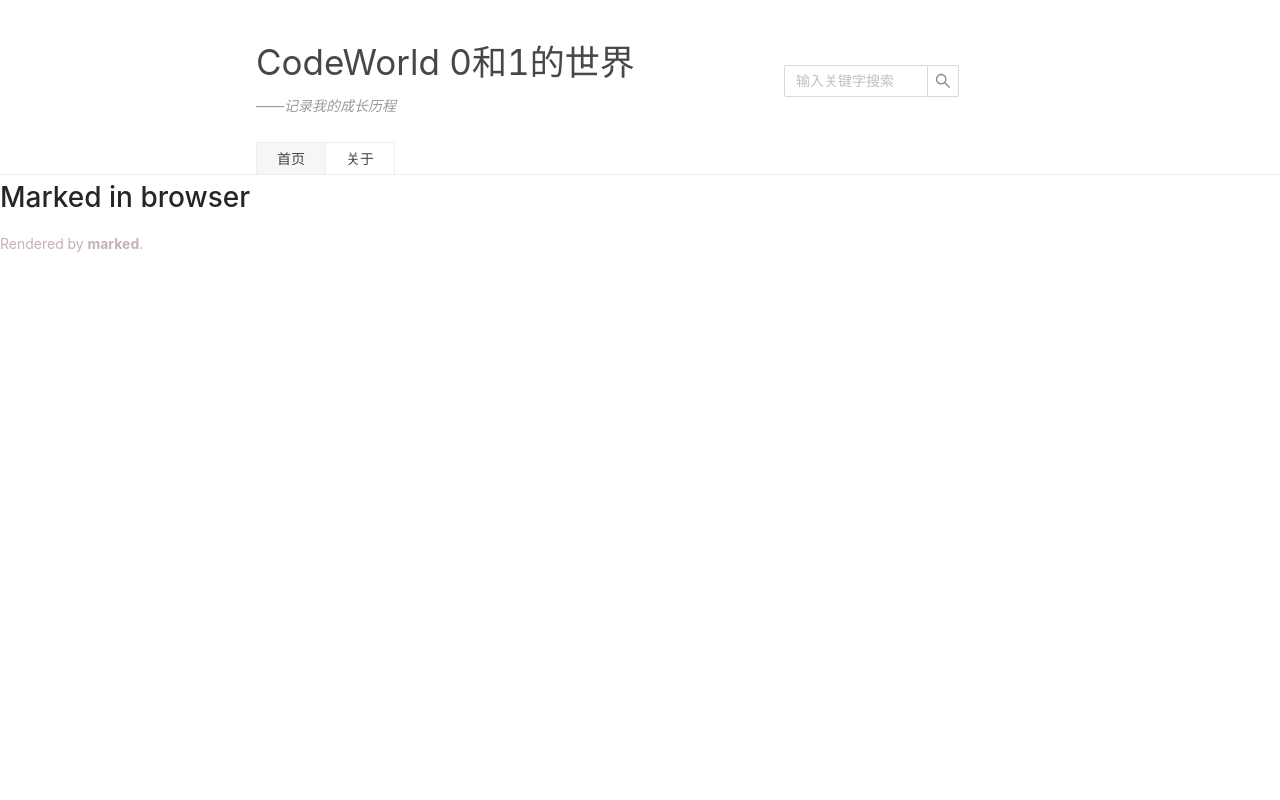
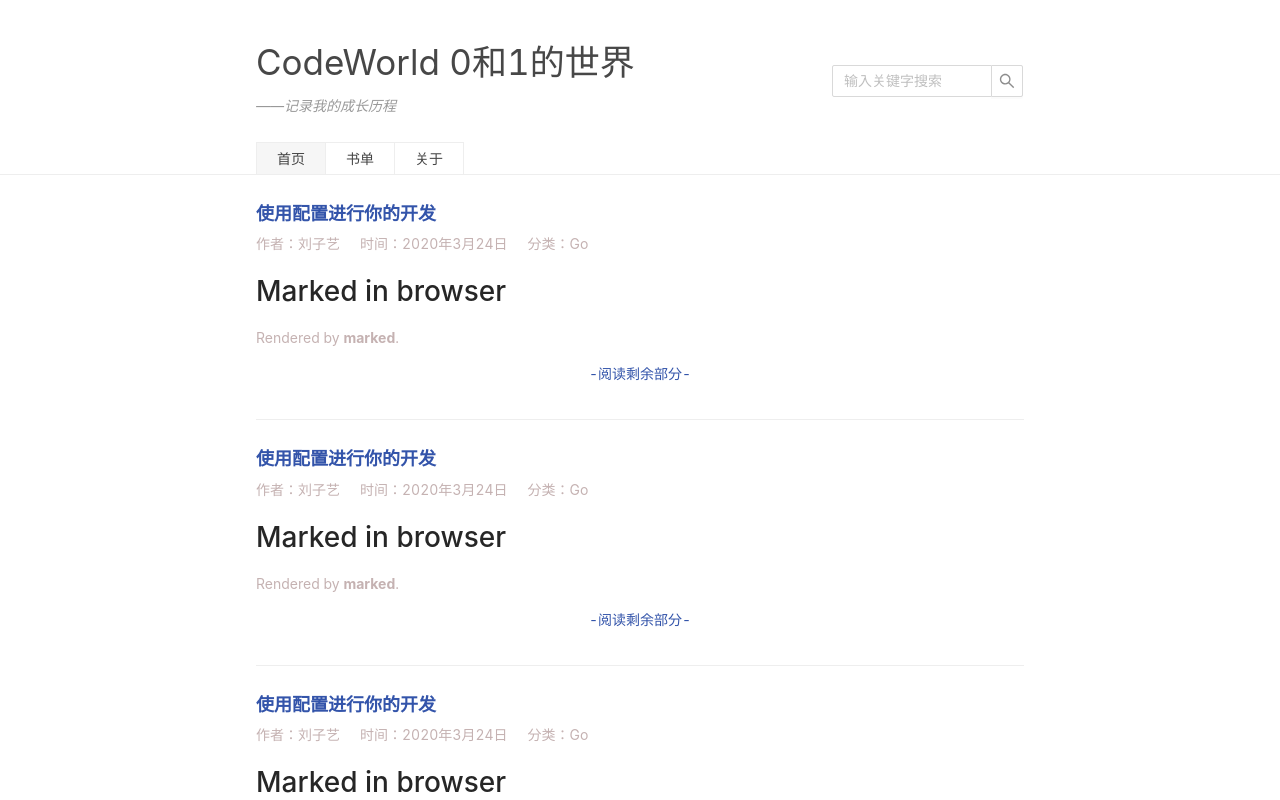
Before and after one commit to observerzy/blog-app, a React app: page / in a window 1280 px wide. Shown: the top 800 px of the page. Built offline with nearby package versions, Linux system fonts and the light colour scheme.

Commit message:
feat 添加文章组件

```diff
--- a/src/common/common.module.scss
+++ b/src/common/common.module.scss
@@ -1 +1,6 @@
 $red: red;
+$purple: #3354aa;
+
+@mixin borderBottom {
+  border-bottom: 1px solid #eee;
+}
--- /dev/null
+++ b/src/components/article/index.module.scss
@@ -0,0 +1,32 @@
+@import '../../common/common.module.scss';
+
+.article {
+  width: 60%;
+  display: inline-block;
+  margin-left: 20%;
+  padding: 15px 0 20px;
+  @include borderBottom;
+}
+.title {
+  color: $purple;
+  font-size: large;
+  font-weight: bold;
+  margin: 10px 0 5px 0;
+}
+.messageList {
+  display: flex;
+  padding: 0;
+  li {
+    list-style-type: none;
+    padding-right: 20px;
+  }
+}
+.content {
+  color: rgba($color: #c5b2b2, $alpha: 1);
+}
+.more {
+  text-align: center;
+  cursor: pointer;
+  color: $purple;
+  margin: 14px;
+}
--- /dev/null
+++ b/src/components/article/index.tsx
@@ -0,0 +1,38 @@
+import React from 'react';
+import style from './index.module.scss';
+import marked from 'marked';
+
+const Article: React.SFC = () => {
+  const markedRef = React.useRef<HTMLDivElement>(null);
+  React.useEffect(() => {
+    markedRef.current.innerHTML = marked(
+      '# Marked in browser\n\nRendered by **marked**.'
+    );
+  }, [markedRef]);
+  return (
+    <div className={style.article}>
+      <div className={style.title}>使用配置进行你的开发</div>
+      <div className={style.message}>
+        <ul className={style.messageList}>
+          <li>
+            <span>作者：</span>
+            <span>刘子艺</span>
+          </li>
+          <li>
+            <span>时间：</span>
+            <span>2020年3月24日</span>
+          </li>
+          <li>
+            <span>分类：</span>
+            <span>Go</span>
+          </li>
+        </ul>
+      </div>
+      <div className={style.contain}>
+        <div ref={markedRef} className={style.content}></div>
+      </div>
+      <div className={style.more}>-阅读剩余部分-</div>
+    </div>
+  );
+};
+export default Article;
--- a/src/containers/home/index.module.scss
+++ b/src/containers/home/index.module.scss
@@ -1,3 +1,4 @@
+@import '../../common/common.module.scss';
 .main {
   width: 100%;
   height: 100vh;
@@ -6,7 +7,7 @@
   padding-top: 35px;
   color: rgba($color: #333, $alpha: 0.9);
   display: flex;
-  border-bottom: 1px solid #eee;
+  @include borderBottom;
 }
 .headerContainer {
   width: 60%;
@@ -43,7 +44,7 @@
   }
 }
 .search {
-  margin-right: 25%;
+  margin-right: 20%;
   display: inline-block;
   width: 20%;
   margin-top: 30px;
@@ -52,6 +53,3 @@
 .body {
   color: rgba($color: #c5b2b2, $alpha: 1);
 }
-.article {
-  color: rgba($color: #c5b2b2, $alpha: 1);
-}
--- a/src/containers/home/index.tsx
+++ b/src/containers/home/index.tsx
@@ -1,20 +1,16 @@
 import React from 'react';
 import style from './index.module.scss';
-import marked from 'marked';
 import { Input, Tooltip } from 'antd';
+import Article from '@/components/article';
 const Home: React.SFC = () => {
-  const markedRef = React.useRef<HTMLDivElement>(null);
   const [searchValue, setSearchValue] = React.useState<string>('');
   const [isCurrent, setIsCurrent] = React.useState<number>(0);
   const navList = [
     { name: '首页', uri: '#' },
+    { name: '书单', uri: '#' },
     { name: '关于', uri: '#' }
   ];
-  React.useEffect(() => {
-    markedRef.current.innerHTML = marked(
-      '# Marked in browser\n\nRendered by **marked**.'
-    );
-  }, [markedRef]);
+
   return (
     <div className={style.main}>
       <div className={style.header}>
@@ -62,7 +58,10 @@ const Home: React.SFC = () => {
         </div>
       </div>
       <div className={style.body}>
-        <div ref={markedRef} className={style.article}></div>
+        <Article></Article>
+        <Article></Article>
+        <Article></Article>
+        <Article></Article>
       </div>
     </div>
   );
```
